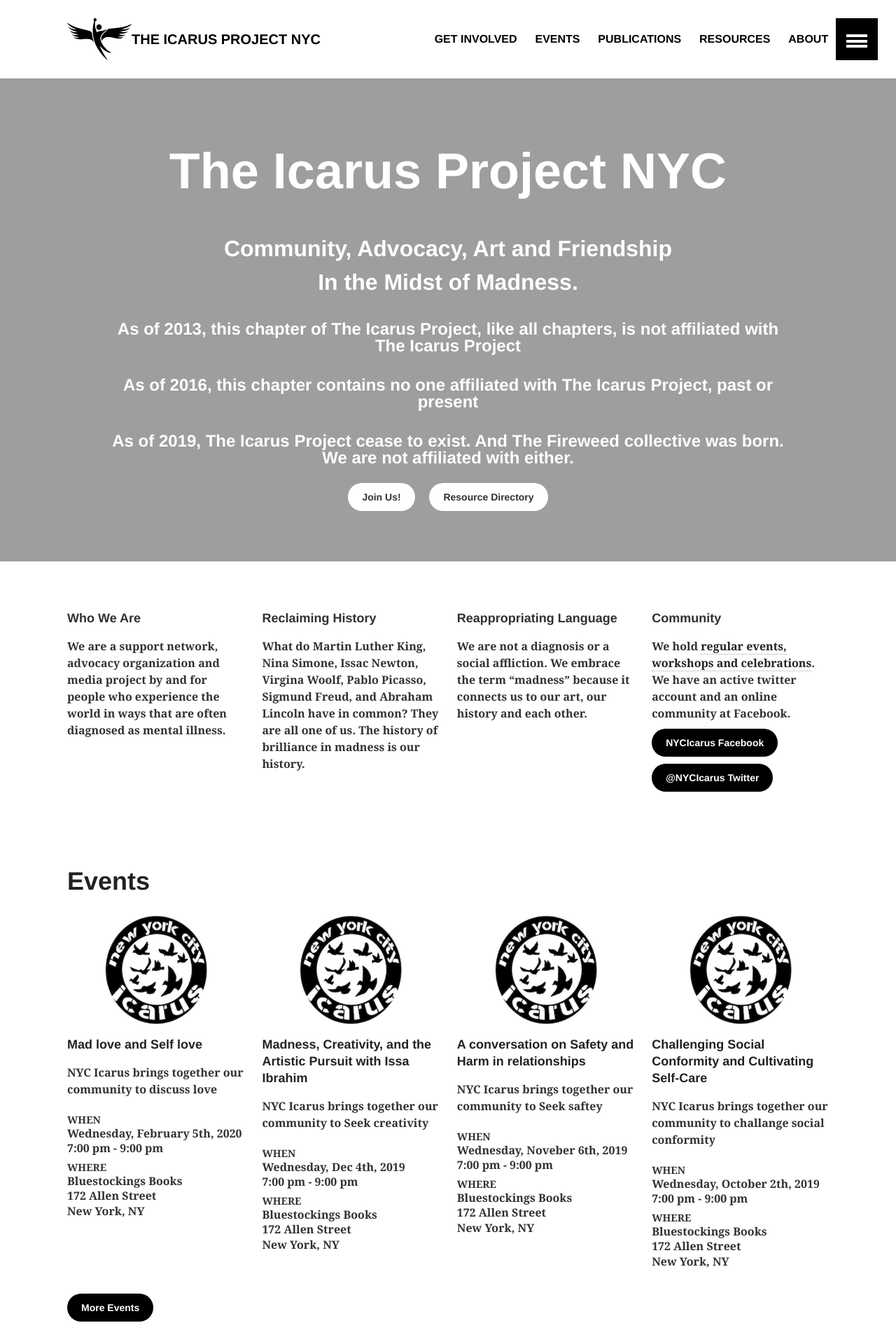
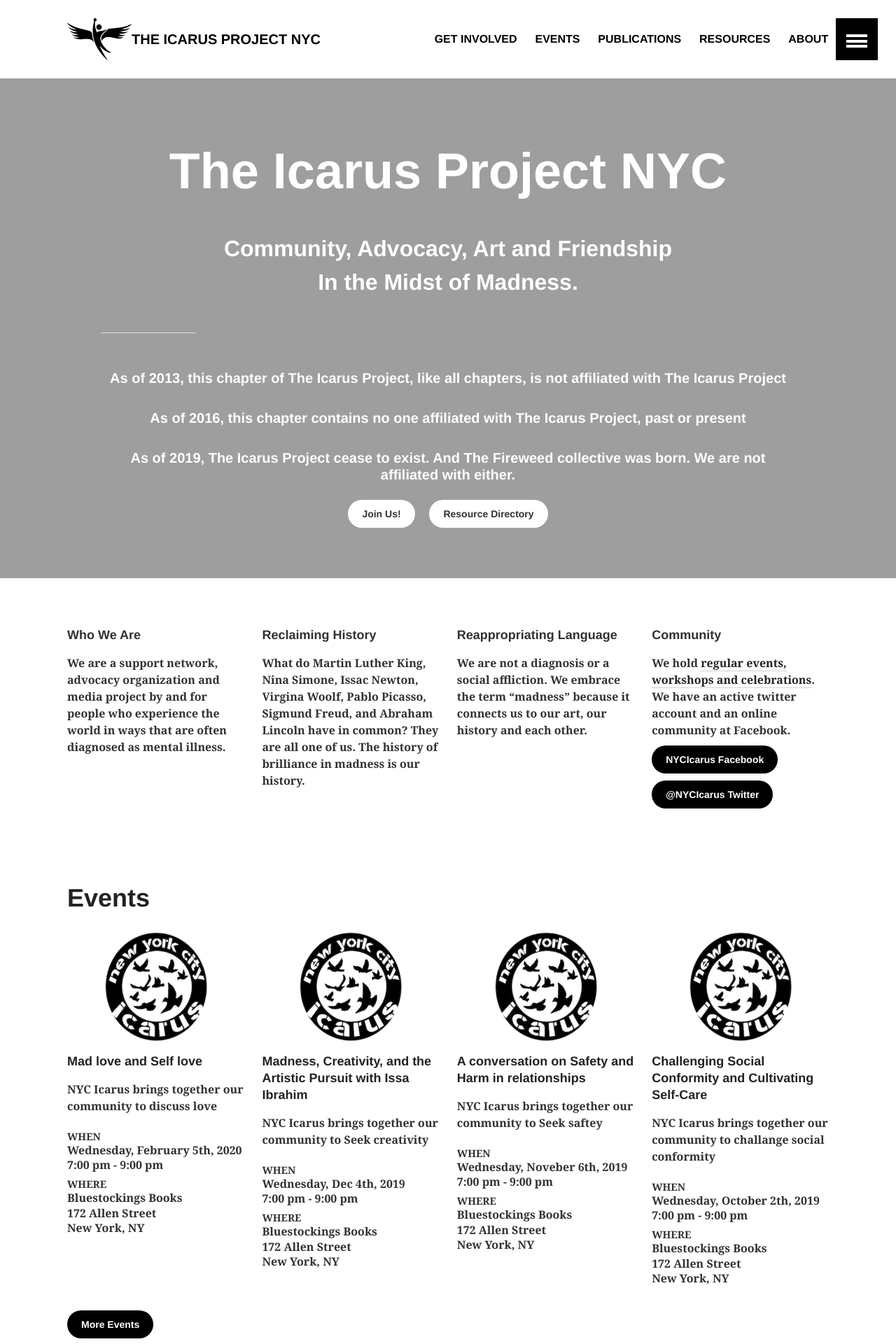
Before and after one commit to nycicarus/nycicarus.github.io, a Jekyll site: the page built from index.md, in a window 1280 px wide. Shown: the top 1920 px of the page at 70% size. Built offline with Jekyll 4.4.1, drawn with Linux system fonts in a browser that asks for light colours.

Commit message:
Update home.html

```diff
--- a/_layouts/home.html
+++ b/_layouts/home.html
@@ -40,9 +40,10 @@
       <div class="wrap page-lead-content">
         <h1>The Icarus Project NYC</h1>
         <h2>Community, Advocacy, Art and Friendship<br/>In the Midst of Madness.</h2>
-        <h4><b>As of 2013, this chapter of The Icarus Project, like all chapters, is not affiliated with The Icarus Project<b></h2>
-        <h4><b>As of 2016, this chapter contains no one affiliated with The Icarus Project, past or present<b></h2>
-        <h4><b>As of 2019, The Icarus Project cease to exist. And The Fireweed collective was born. We are not affiliated with either.<b></h2>
+        <hr>
+        <h5><b>As of 2013, this chapter of The Icarus Project, like all chapters, is not affiliated with The Icarus Project<b></h2>
+        <h5><b>As of 2016, this chapter contains no one affiliated with The Icarus Project, past or present<b></h2>
+        <h5><b>As of 2019, The Icarus Project cease to exist. And The Fireweed collective was born. We are not affiliated with either.<b></h2>
         <a href="{{ site.url }}/get-involved/" class="btn-inverse">Join Us!</a> &nbsp; &nbsp; <a href="http://directory.nycicarus.org/" class="btn-inverse">Resource Directory</a>
       </div><!-- /.page-lead-content -->
     </div><!-- /.page-lead -->
```
